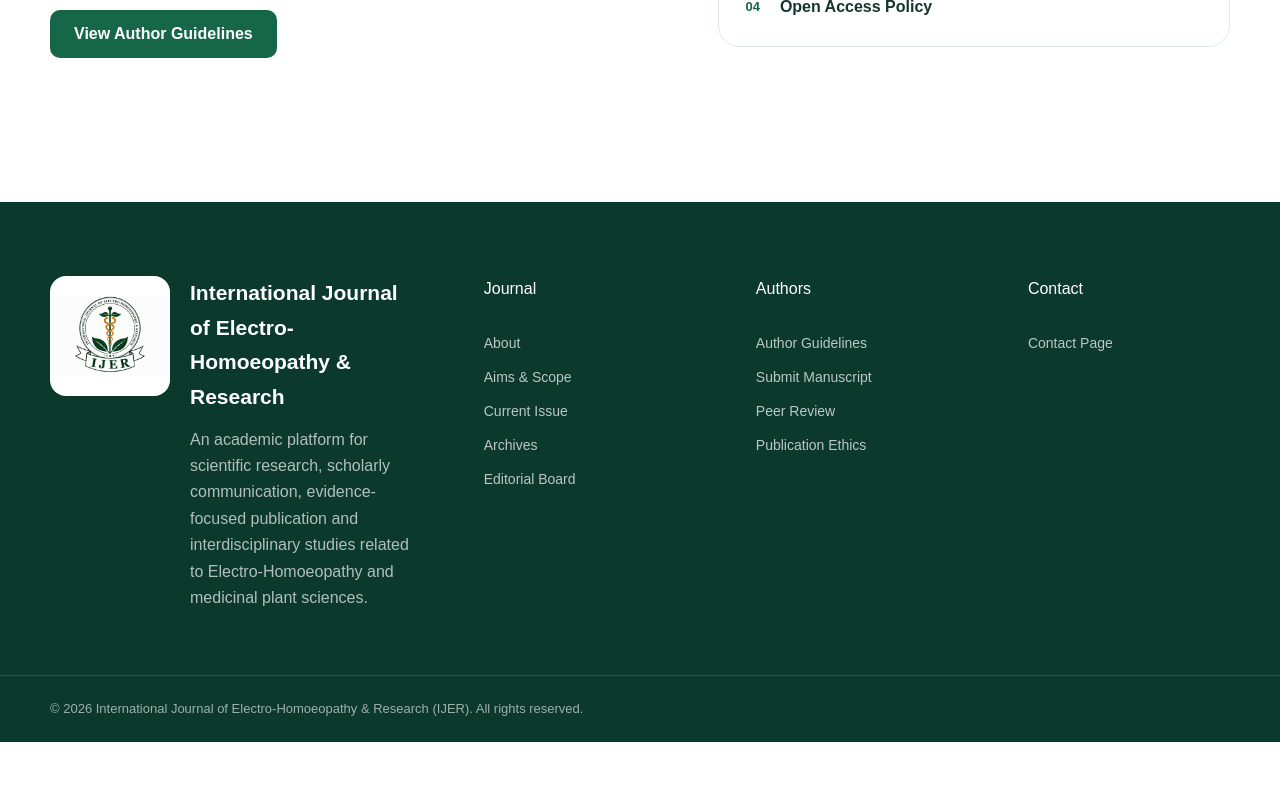
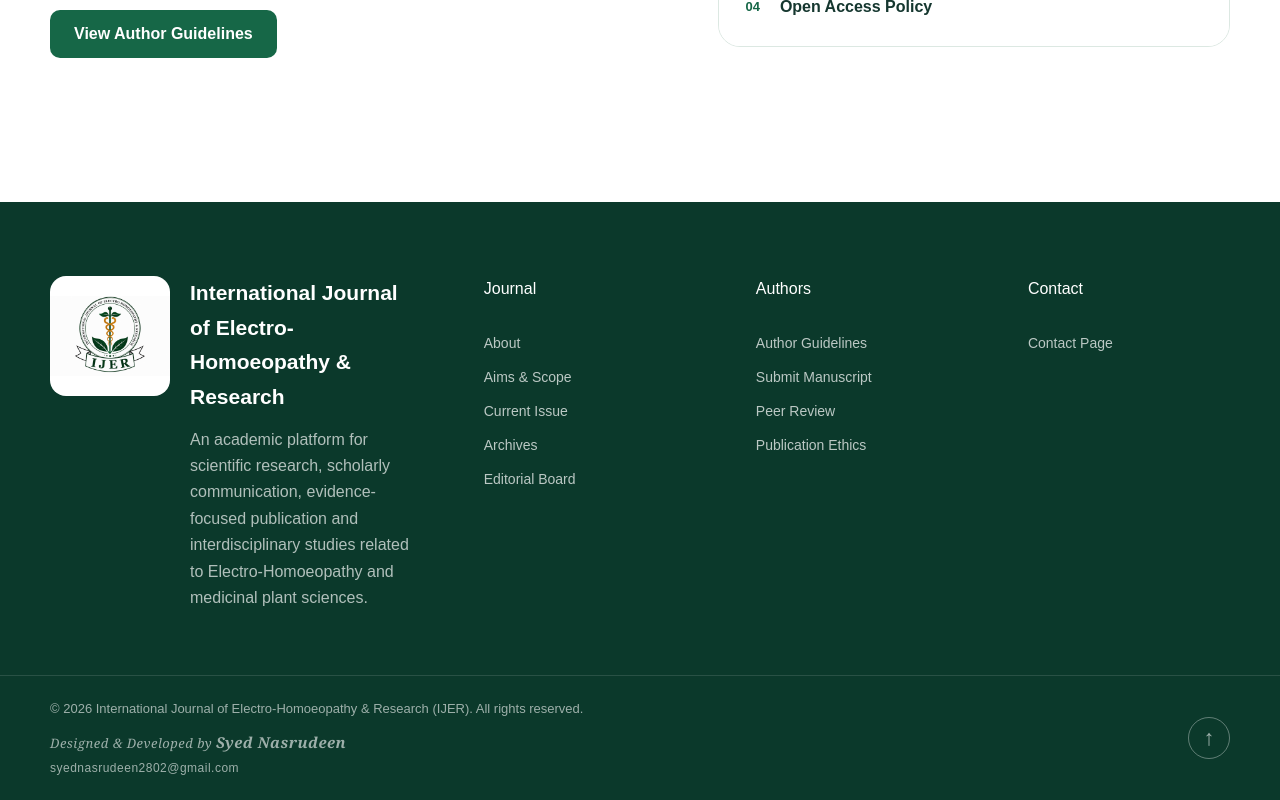
Before and after one commit to syednasrudeen11thstudies-stack/ijer-journal, a Next.js app: page / in a window 1280 px wide. Shown: the part 3053-3853 px from the top of the page. Before the commit the page ends 3795 px from the top, so only its background shows below. Built offline with nearby package versions, Linux system fonts and the light colour scheme; no server answers; the database is empty.

Commit message:
Add footer developer credit and back to top button

```diff
--- a/components/SiteChrome.tsx
+++ b/components/SiteChrome.tsx
@@ -100,7 +100,7 @@ export default function SiteChrome({
 
   return (
     <>
-      <header className="site-header">
+      <header id="top" className="site-header">
         <div className="topbar">
           <div className="site-container topbar-inner">
             <span>
@@ -341,8 +341,80 @@ export default function SiteChrome({
         </div>
 
         <div className="footer-bottom">
-          <div className="site-container">
-            {copyright}
+          <div
+            className="site-container"
+            style={{
+              position: "relative",
+              paddingRight: "70px",
+            }}
+          >
+            <div>
+              {copyright}
+
+              <div
+                style={{
+                  marginTop: "10px",
+                  fontFamily: "Georgia, 'Times New Roman', serif",
+                  fontSize: "13px",
+                  fontStyle: "italic",
+                  letterSpacing: "0.5px",
+                }}
+              >
+                Designed &amp; Developed by{" "}
+                <strong
+                  style={{
+                    fontSize: "15px",
+                    fontWeight: 600,
+                  }}
+                >
+                  Syed Nasrudeen
+                </strong>
+
+                <div
+                  style={{
+                    marginTop: "4px",
+                    fontFamily: "Arial, sans-serif",
+                    fontSize: "12px",
+                    fontStyle: "normal",
+                  }}
+                >
+                  <a
+                    href="mailto:syednasrudeen2802@gmail.com"
+                    style={{
+                      color: "inherit",
+                      textDecoration: "none",
+                    }}
+                  >
+                    syednasrudeen2802@gmail.com
+                  </a>
+                </div>
+              </div>
+            </div>
+
+            <a
+              href="#top"
+              aria-label="Back to top"
+              title="Back to top"
+              style={{
+                position: "absolute",
+                right: "0",
+                top: "50%",
+                transform: "translateY(-50%)",
+                width: "42px",
+                height: "42px",
+                borderRadius: "50%",
+                border: "1px solid rgba(255,255,255,0.35)",
+                display: "flex",
+                alignItems: "center",
+                justifyContent: "center",
+                fontSize: "22px",
+                fontWeight: 700,
+                color: "inherit",
+                textDecoration: "none",
+              }}
+            >
+              &#8593;
+            </a>
           </div>
         </div>
       </footer>
```
